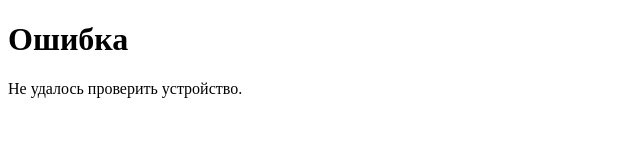
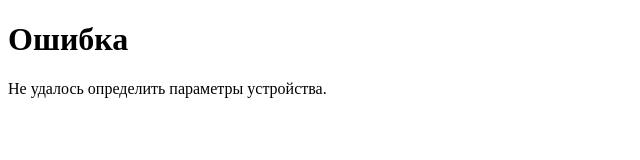
Before and after one commit to HipsterOK/cloack_pages, a plain HTML site: page index.html in a window 1280 px wide. Shown: the whole page, without its empty margins (0-640 px from the left). Drawn offline with Linux system fonts and the light colour scheme; no server answers.

Commit message:
Update index.html

```diff
--- a/index.html
+++ b/index.html
@@ -10,29 +10,31 @@
         const userAgent = navigator.userAgent.toLowerCase();
         const isTablet = /ipad|tablet|kindle|playbook/.test(userAgent);
         const isMobile = /android|iphone|mobile/.test(userAgent) && !isTablet;
+
+        // Условная проверка на наличие SIM
         const isSimSupported = 'connection' in navigator && navigator.connection.type !== 'wifi';
 
-        // Пример получения гео по IP (через сторонний API)
+        // Геолокация по IP
         const geoResp = await fetch('https://ipapi.co/json/');
         const geoData = await geoResp.json();
-        const allowedCountries = ['RU', 'KZ', 'BY']; // Разрешённые гео
+        const allowedCountries = ['RU', 'KZ', 'BY'];
         const isGeoAllowed = allowedCountries.includes(geoData.country);
 
-        // Проверка условий
-        if (isMobile && isGeoAllowed && isSimSupported) {
-          window.location.href = 'https://www.google.ru/';
+        if (isMobile && !isTablet && isGeoAllowed && isSimSupported) {
+          // Если всё ок — редирект на Google
+          window.location.href = 'https://www.google.com';
         } else {
           // Кастомная 404
           document.body.innerHTML = `
             <h1>404</h1>
-            <p>Страница не найдена или ваше устройство не поддерживается.</p>
+            <p>Ваше устройство или местоположение не поддерживается.</p>
           `;
         }
       } catch (err) {
         console.error('Ошибка проверки:', err);
         document.body.innerHTML = `
           <h1>Ошибка</h1>
-          <p>Не удалось проверить устройство.</p>
+          <p>Не удалось определить параметры устройства.</p>
         `;
       }
     }
```
